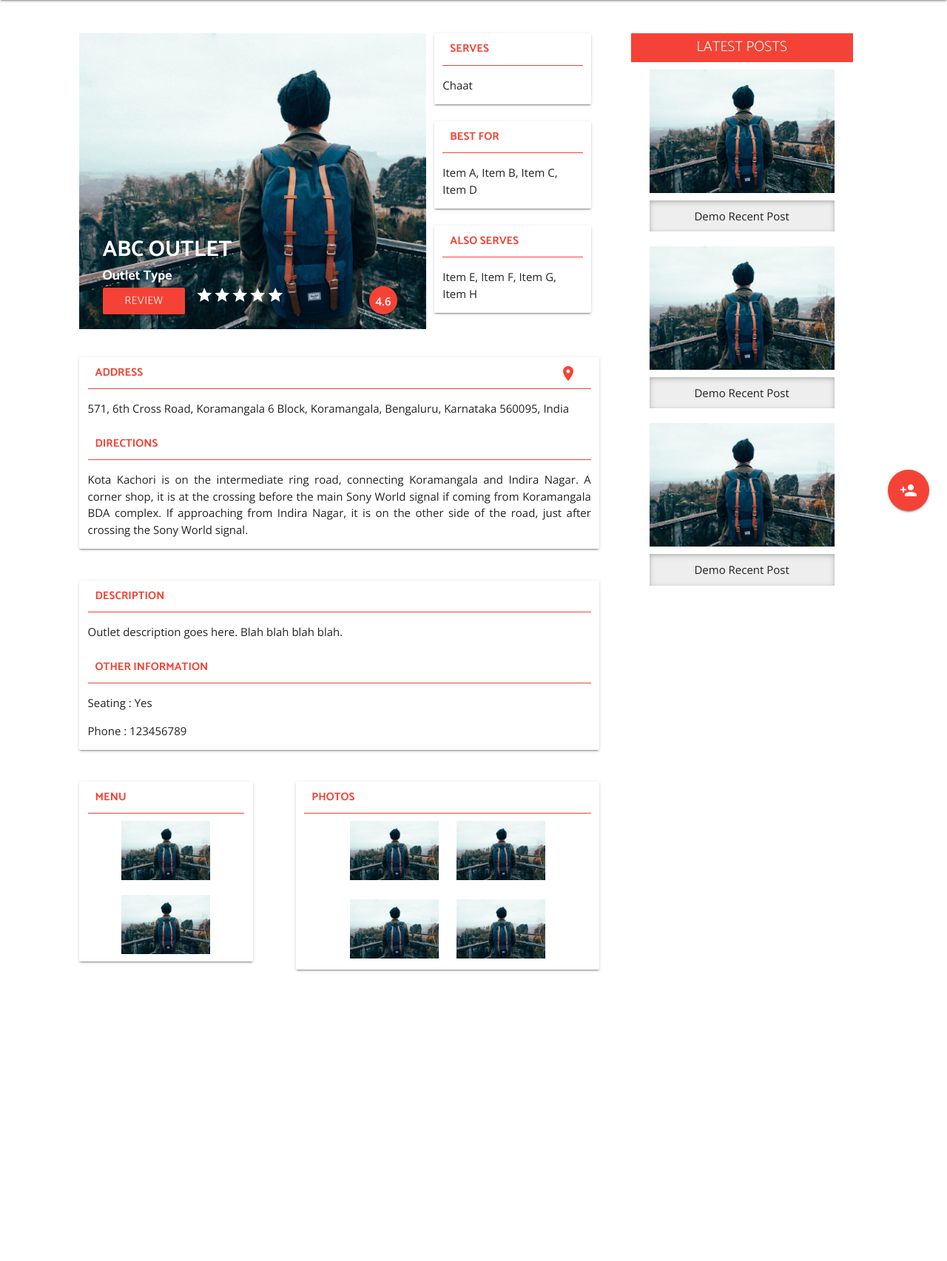
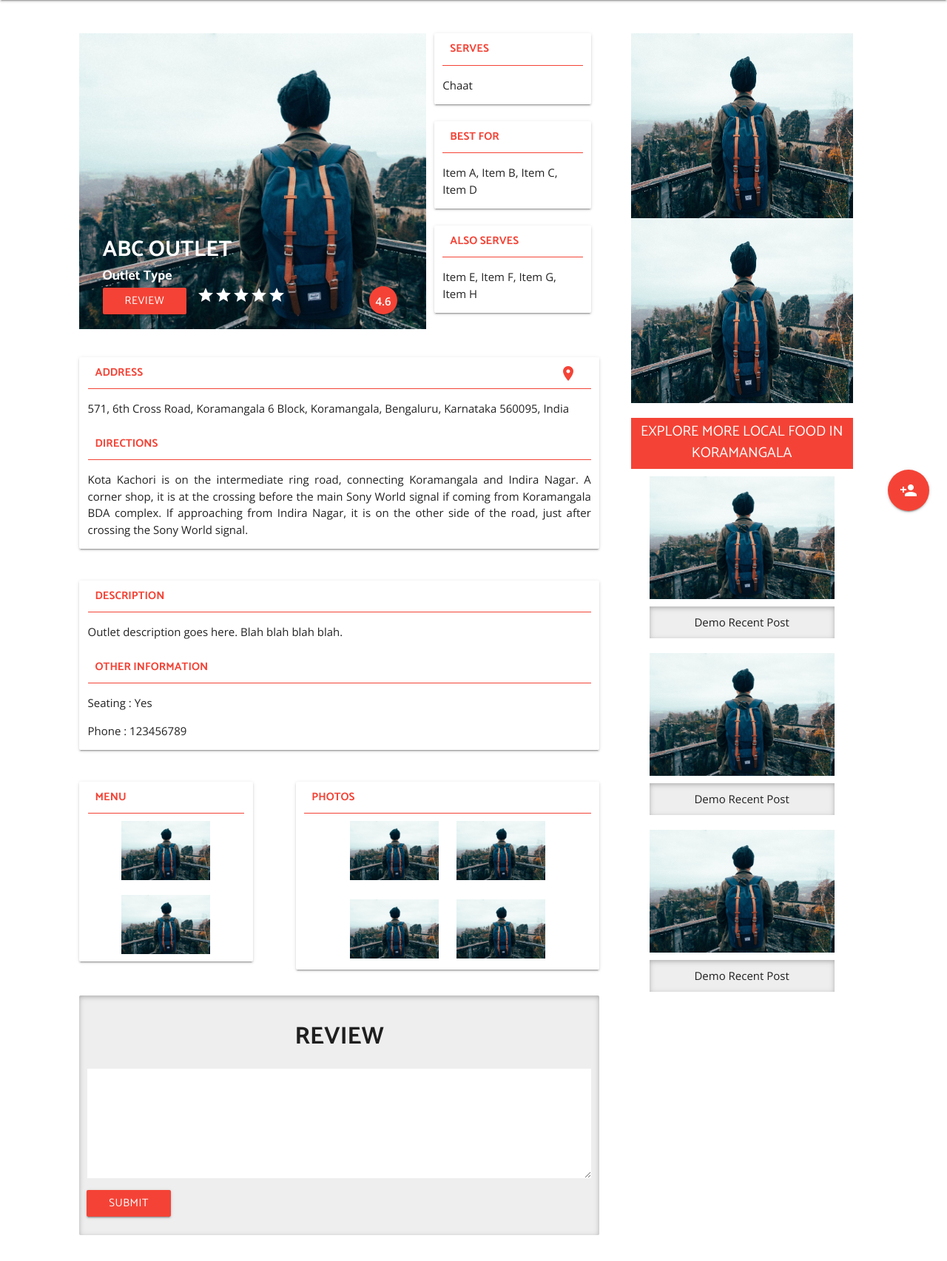
Before and after one commit to pecey/TalkingStreet, a PHP site: page /outlet.html in a window 1280 px wide. Shown: the part 64-1769 px from the top of the page at 74% size. Before the commit the page ends 1378 px from the top, so only its background shows below. Run offline with PHP 8.4, Linux system fonts and the light colour scheme; style sheets or scripts are compiled from the project's sources; some libraries are stand-ins or nearby versions.

Commit message:
Added review form

```diff
--- a/css/outlet.css
+++ b/css/outlet.css
@@ -1,4 +1,7 @@
 /*** Global ***/
+body {
+  font-weight: 500; }
+
 .btn {
   font-family: 'Catamaran'; }
 
@@ -99,7 +102,8 @@ address {
     height: 200px;
     padding: 10px 20px;
     max-width: 80%; } }
-.left-panel-title {
+/* Similar Posts */
+.similar-post-title {
   background: #F44336;
   color: white;
   padding: 5px;
@@ -110,15 +114,14 @@ address {
   width: 300px;
   margin: 0 auto 10px; }
 
-/*Recent posts*/
-.recent-post-wrapper {
+.similar-post-holder {
   margin-bottom: 10px; }
-  .recent-post-wrapper .recent-post-image {
+  .similar-post-holder .similar-thumbnail {
     text-align: center; }
-    .recent-post-wrapper .recent-post-image img.thumbnail {
+    .similar-post-holder .similar-thumbnail img.thumbnail {
       width: 250px; }
 
-.recent-post-title {
+.similar-title {
   text-align: center;
   padding: 10px 0px;
   box-shadow: 0 2px 5px 0 rgba(0, 0, 0, 0.16) inset, 0 2px 10px 0 rgba(0, 0, 0, 0.12) inset;
@@ -126,4 +129,24 @@ address {
   width: 250px;
   margin: 10px auto; }
 
+/* Review section */
+#respond {
+  box-shadow: 0 2px 5px 0 rgba(0, 0, 0, 0.16) inset, 0 2px 10px 0 rgba(0, 0, 0, 0.12) inset;
+  background: #eee;
+  padding: 10px; }
+
+.respond-heading {
+  font-size: 0.75em;
+  text-transform: uppercase;
+  font-family: "Catamaran";
+  font-weight: 700;
+  text-align: center; }
+
+.comment-textarea {
+  background: white;
+  height: 150px; }
+  .comment-textarea textarea {
+    border: 1px solid #eee;
+    height: 100%; }
+
 /*# sourceMappingURL=outlet.css.map */
--- a/outlet.html
+++ b/outlet.html
@@ -168,43 +168,76 @@
           </div>
         </div>
     <!-- Row ends-->
+    <!-- Review section-->
+        <div id="respond" class="comment-respond card">
+          <h3 id="reply-title" class="comment-reply-title">
+            <div name="t_reply" class="respond-heading">Review</div>
+          </h3>
+
+          <!-- YASR Ratings -->
+
+
+
+          <div class="comment-textarea">
+            <textarea class="textarea" name="comment" id="comment" onkeyup="countChar(this)" rows="8" minlength="15" maxlength="15360">
+
+            </textarea>
+          </div>
+          <p class="form-submit">
+              <input name="submit" type="submit" id="submit" class="submit btn red" value="SUBMIT">
+              <input type="hidden" name="comment_post_ID" value="15250" id="comment_post_ID">
+              <input type="hidden" name="comment_parent" id="comment_parent" value="0">
+          </p>
+        </div>
   	</div>
     <!-- Left Panel ends-->
-    <!-- Recent posts begins-->
+    <!-- Similar Posts begins-->
   	<div class="col l4 s12">
-      <div class="row recent-posts">
-        <div class="left-panel-title">Latest posts</div>
+      <!-- Ads -->
+      <div class="row">
+        <div class="col l12 s4" style="text-align: center">
+          <img src="images/traveller.jpg" width="300px" height="250px">
+        </div>
+
+        <div class="col l12 s4" style="text-align: center">
+          <img src="images/traveller.jpg" width="300px" height="250px">
+        </div>
+      </div>
+      <!-- Ads ends -->
+      <!-- Similar Posts -->
+      <section class="blog-similar-posts">
+          <div class="similar-post-title">Explore more local food in koramangala</div>
           <!-- Demo Post-->
-        <div class="col l12 s4 recent-post-wrapper">
-            <div class="recent-post-image">
+          <div class="col l12 s4 similar-post-holder">
+              <div class="similar-thumbnail">
                 <img src="images/traveller.jpg" class="thumbnail">
               </div>
-            <div class="recent-post-title">
+              <div class="similar-title">
                 Demo Recent Post
               </div>
           </div>
           <!-- Demo Post ends -->
           <!-- Demo Post-->
-        <div class="col l12 s4 recent-post-wrapper">
-            <div class="recent-post-image">
+          <div class="col l12 s4 similar-post-holder">
+              <div class="similar-thumbnail">
                 <img src="images/traveller.jpg" class="thumbnail">
               </div>
-            <div class="recent-post-title">
+              <div class="similar-title">
                 Demo Recent Post
               </div>
           </div>
           <!-- Demo Post ends -->
           <!-- Demo Post-->
-        <div class="col l12 s4 recent-post-wrapper">
-            <div class="recent-post-image">
+          <div class="col l12 s4 similar-post-holder">
+              <div class="similar-thumbnail">
                 <img src="images/traveller.jpg" class="thumbnail">
               </div>
-            <div class="recent-post-title">
+              <div class="similar-title">
                 Demo Recent Post
               </div>
           </div>
           <!-- Demo Post ends -->
-      </div>
+      </section>
     </div>
 </div>
 
--- a/sass/outlet.scss
+++ b/sass/outlet.scss
@@ -1,4 +1,7 @@
 @import 'partials/constants';
+body{
+	font-weight: 500;
+}
 .btn{
 	font-family:'Catamaran';
 }
@@ -121,8 +124,10 @@ address{
 	}
 }
 
+/* Similar Posts */
 
-.left-panel-title{
+
+.similar-post-title{
 	background: #F44336;
 	color: white;
 	padding: 5px;
@@ -133,17 +138,18 @@ address{
 	width: 300px;
 	margin: 0 auto 10px;
 }
-/*Recent posts*/
-.recent-post-wrapper{
+
+
+.similar-post-holder{
 	margin-bottom: 10px;
-	.recent-post-image{
+	.similar-thumbnail{
 		text-align: center;
 		img.thumbnail{
 			width: 250px;
 		}
 	}
 }
-.recent-post-title{
+.similar-title{
 	text-align: center;
     padding: 10px 0px;
     box-shadow: 0 2px 5px 0 rgba(0,0,0,0.16) inset,0 2px 10px 0 rgba(0,0,0,0.12) inset;
@@ -151,3 +157,27 @@ address{
     width: 250px;
     margin: 10px auto;
 }
+
+
+/* Review section */
+#respond{
+	box-shadow: 0 2px 5px 0 rgba(0,0,0,0.16) inset,0 2px 10px 0 rgba(0,0,0,0.12) inset;
+	background: #eee;
+	padding: 10px;
+}
+.respond-heading{
+	font-size: 0.75em;
+    text-transform: uppercase;
+    font-family: "Catamaran";
+    font-weight: 700;
+    text-align: center;
+}
+
+.comment-textarea{
+	background: white;
+	height: 150px;
+	textarea{
+		border: 1px solid #eee;
+		height: 100%;
+	}
+}
```
Lines whose indentation alone changed are shown as unchanged.
